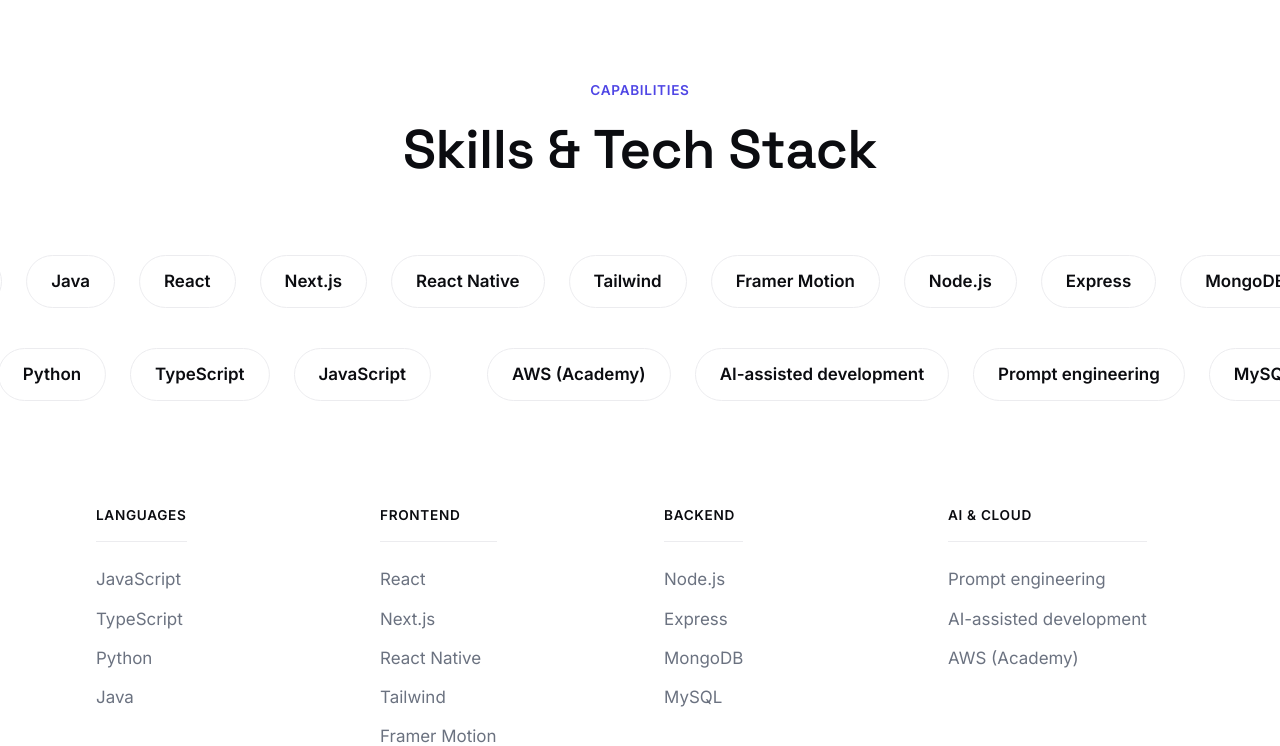
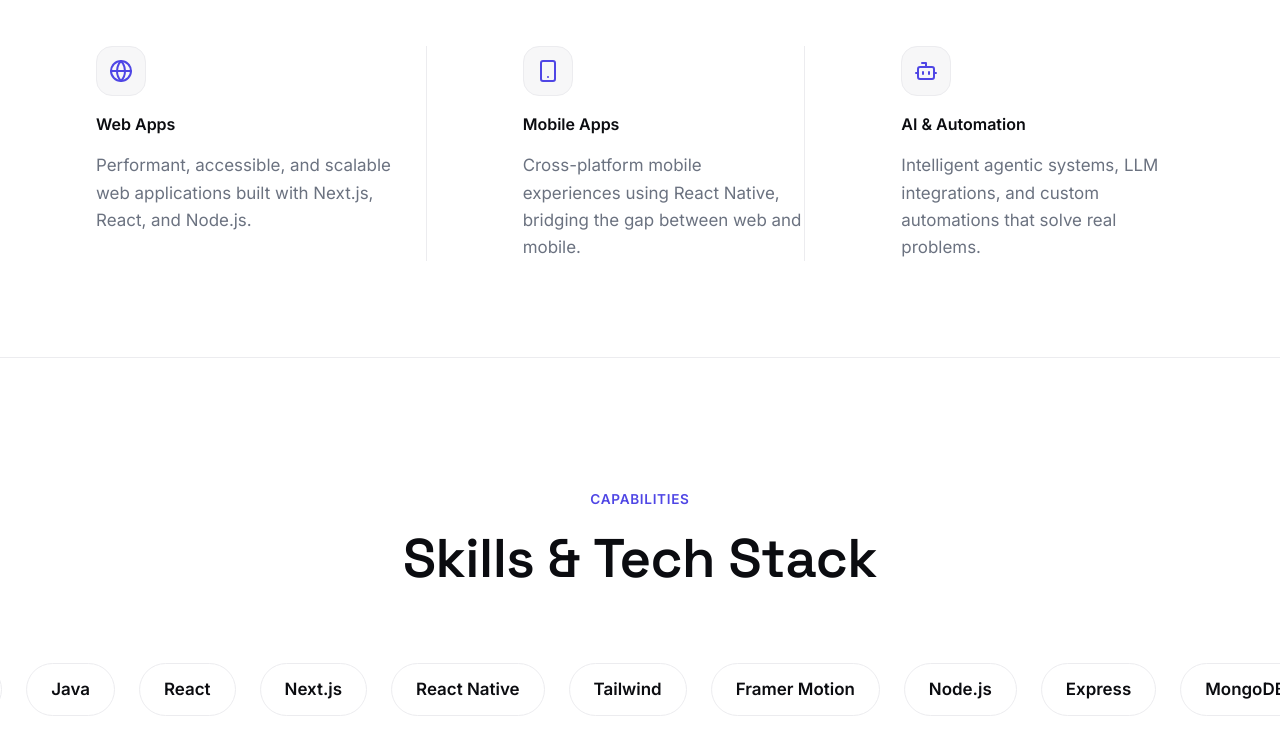
Before and after one commit to Niraj3004/niraj-kushwaha-portfolio, a Next.js app in the folder frontend/: page / in a window 1280 px wide. Shown: the part 1714-2460 px from the top of the page. Built offline with nearby package versions, Linux system fonts and the light colour scheme; no server answers.

Commit message:
feat: implement What I Do strip and Testimonials section

```diff
--- a/frontend/src/app/page.tsx
+++ b/frontend/src/app/page.tsx
@@ -1,7 +1,9 @@
 import { Hero } from "@/components/sections/Hero";
 import { About } from "@/components/sections/About";
+import { WhatIDo } from "@/components/sections/WhatIDo";
 import { Skills } from "@/components/sections/Skills";
 import { FeaturedProjects } from "@/components/sections/FeaturedProjects";
+import { Testimonials } from "@/components/sections/Testimonials";
 import { Timeline } from "@/components/sections/Timeline";
 import { SmoothScroll } from "@/components/motion/SmoothScroll";
 
@@ -11,8 +13,10 @@
       <div className="flex flex-col min-h-screen">
         <Hero />
         <About />
+        <WhatIDo />
         <Skills />
         <FeaturedProjects />
+        <Testimonials />
         <Timeline />
       </div>
     </SmoothScroll>
--- /dev/null
+++ b/frontend/src/components/sections/Testimonials.tsx
@@ -0,0 +1,72 @@
+import { Marquee } from "../motion/Marquee";
+
+interface Testimonial {
+  _id: string;
+  author: string;
+  role: string;
+  quote: string;
+  avatar?: string;
+}
+
+async function getTestimonials() {
+  try {
+    const res = await fetch(`${process.env.NEXT_PUBLIC_API_URL}/testimonials`, {
+      next: { revalidate: 60 },
+    });
+
+    if (!res.ok) throw new Error("Failed to fetch testimonials");
+
+    const data = await res.json();
+    return data.data || [];
+  } catch (error) {
+    console.log("Backend API not reachable. Returning empty testimonials.");
+    return [];
+  }
+}
+
+export const Testimonials = async () => {
+  const testimonials: Testimonial[] = await getTestimonials();
+
+  // "Skip testimonials until you have real ones — never fake them."
+  if (!testimonials || testimonials.length === 0) {
+    return null;
+  }
+
+  return (
+    <section className="py-24 overflow-hidden bg-surface">
+      <div className="mb-12 text-center">
+        <span className="text-small font-semibold text-ink uppercase tracking-wider">
+          What people say
+        </span>
+      </div>
+
+      <Marquee speed="slow" pauseOnHover>
+        {testimonials.map((testimonial) => (
+          <div
+            key={testimonial._id}
+            className="flex flex-col w-[350px] md:w-[450px] p-8 mx-4 bg-white border border-hairline rounded-3xl shrink-0"
+          >
+            <p className="text-body text-ink mb-8 leading-relaxed">
+              "{testimonial.quote}"
+            </p>
+            <div className="flex items-center gap-4 mt-auto">
+              <div className="w-12 h-12 rounded-full overflow-hidden bg-surface border border-hairline shrink-0">
+                {testimonial.avatar ? (
+                  <img src={testimonial.avatar} alt={testimonial.author} className="w-full h-full object-cover" />
+                ) : (
+                  <div className="w-full h-full flex items-center justify-center text-muted font-bold">
+                    {testimonial.author.charAt(0)}
+                  </div>
+                )}
+              </div>
+              <div className="flex flex-col">
+                <span className="text-body font-semibold text-ink">{testimonial.author}</span>
+                <span className="text-small text-muted">{testimonial.role}</span>
+              </div>
+            </div>
+          </div>
+        ))}
+      </Marquee>
+    </section>
+  );
+};
--- /dev/null
+++ b/frontend/src/components/sections/WhatIDo.tsx
@@ -0,0 +1,47 @@
+"use client";
+
+import { Globe, Smartphone, Bot } from "lucide-react";
+import { Container } from "../ui/Container";
+import { Stagger, StaggerItem } from "../motion/Stagger";
+
+const SERVICES = [
+  {
+    title: "Web Apps",
+    description: "Performant, accessible, and scalable web applications built with Next.js, React, and Node.js.",
+    icon: <Globe className="w-6 h-6 text-accent" />,
+  },
+  {
+    title: "Mobile Apps",
+    description: "Cross-platform mobile experiences using React Native, bridging the gap between web and mobile.",
+    icon: <Smartphone className="w-6 h-6 text-accent" />,
+  },
+  {
+    title: "AI & Automation",
+    description: "Intelligent agentic systems, LLM integrations, and custom automations that solve real problems.",
+    icon: <Bot className="w-6 h-6 text-accent" />,
+  },
+];
+
+export const WhatIDo = () => {
+  return (
+    <section className="py-24 border-y border-hairline bg-white">
+      <Container>
+        <Stagger className="grid grid-cols-1 md:grid-cols-3 gap-8 md:gap-12 divide-y md:divide-y-0 md:divide-x divide-hairline">
+          {SERVICES.map((service, index) => (
+            <StaggerItem key={index} className={`pt-8 md:pt-0 ${index !== 0 ? 'md:pl-12' : ''}`}>
+              <div className="flex flex-col items-start gap-4">
+                <div className="p-3 rounded-2xl bg-surface border border-hairline">
+                  {service.icon}
+                </div>
+                <h3 className="text-h4 font-semibold text-ink">{service.title}</h3>
+                <p className="text-body text-muted leading-relaxed">
+                  {service.description}
+                </p>
+              </div>
+            </StaggerItem>
+          ))}
+        </Stagger>
+      </Container>
+    </section>
+  );
+};
```
